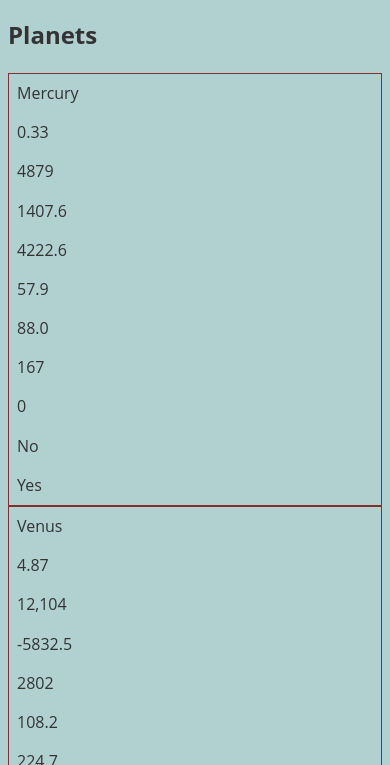
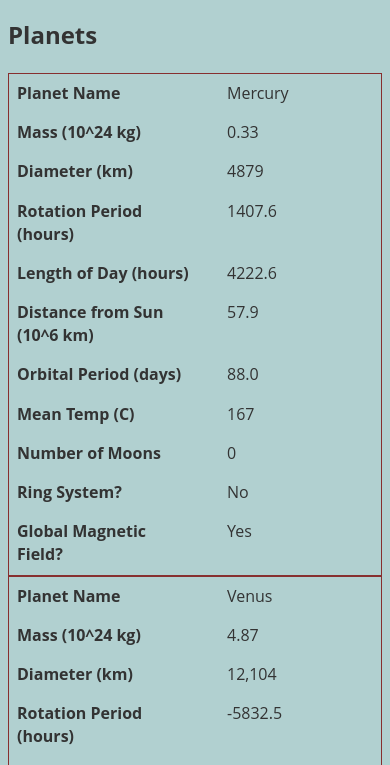
Before and after one commit to ogaza/VanillaJS, a plain HTML site: page techFriday/2/index.html in a window 390 px wide. Shown: the part 79-844 px from the top of the page. Drawn offline with Linux system fonts and the light colour scheme.

Commit message:
techFridayTwo: table cell descriptions on mobile

```diff
--- a/techFriday/2/styles/table.css
+++ b/techFriday/2/styles/table.css
@@ -37,3 +37,53 @@ thead tr {
   top: -9999px;
   left: -9999px;
 }
+
+td:before {
+  font-weight: bold;
+  flex-basis: 50%;
+  margin-right: 2rem;
+}
+
+td:nth-of-type(1):before {
+  content: "Planet Name";
+}
+
+td:nth-of-type(2):before {
+  content: "Mass (10^24 kg)";
+}
+
+td:nth-of-type(3):before {
+  content: "Diameter (km)";
+}
+
+td:nth-of-type(4):before {
+  content: "Rotation Period (hours)";
+}
+
+td:nth-of-type(5):before {
+  content: "Length of Day (hours)";
+}
+
+td:nth-of-type(6):before {
+  content: "Distance from Sun (10^6 km)";
+}
+
+td:nth-of-type(7):before {
+  content: "Orbital Period (days)";
+}
+
+td:nth-of-type(8):before {
+  content: "Mean Temp (C)";
+}
+
+td:nth-of-type(9):before {
+  content: "Number of Moons";
+}
+
+td:nth-of-type(10):before {
+  content: "Ring System?";
+}
+
+td:nth-of-type(11):before {
+  content: "Global Magnetic Field?";
+}
```
